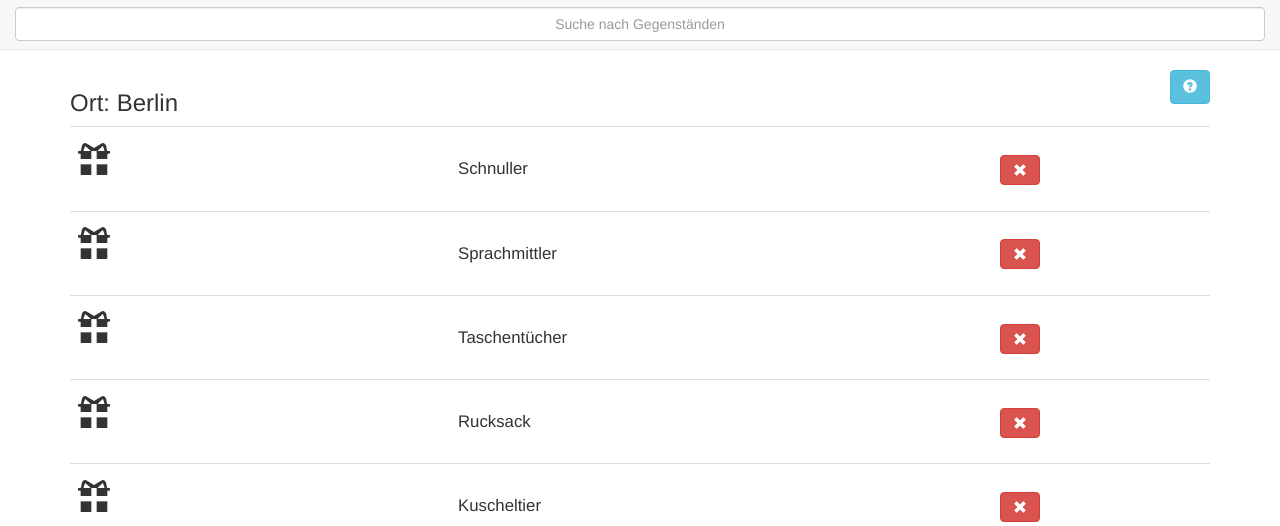
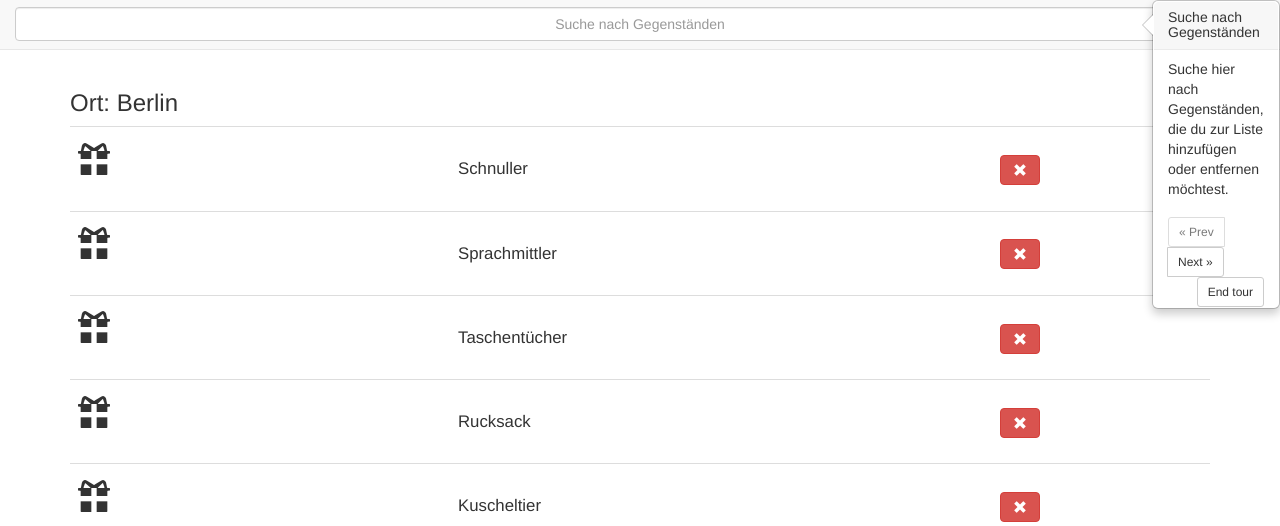
Before and after one commit to TazDingoOG/Hack4Good2015, a PHP site: page /a/besser-wisser-martin in a window 1280 px wide. Shown: the top 526 px of the page. Run offline with PHP 8.4, Linux system fonts and the light colour scheme; data comes from the database, SQL or seed files in the repository; some libraries are stand-ins or nearby versions.

Commit message:
Still trying to implement guided tour. Fixed css path for tour.

```diff
--- a/templates/list.html.twig
+++ b/templates/list.html.twig
@@ -7,7 +7,7 @@
 <link rel="stylesheet" type="text/css" href="/static/css/custom.css">
 
 <!-- bootstrap tour -->
-<link href="bootstrap-tour.min.css" rel="stylesheet">
+<link href="/static/css/bootstrap-tour.min.css" rel="stylesheet">
 
 {% endblock %}
 
@@ -34,6 +34,31 @@
     <!-- bootstrap tour -->
     <script src="/static/js/bootstrap-tour.min.js">
     </script>
+
+    <script type="text/javascript">
+     var tour = new Tour ({
+            steps: [
+            {
+                element: "#search",
+                title: "Suche nach Gegenständen",
+                content: "Suche hier nach Gegenständen, die du zur Liste hinzufügen oder entfernen möchtest."
+            },
+            {
+                element: "#floating_button",
+                title: "Erstelle neue Gegenstände/Bedürfnisse/Items",
+                content: "Wenn, deine Suche erfolglos war, kannst du hier neue Items erstellen, um sie der Liste hinzuzufügen."
+            }
+            ]});
+
+        tour.init();
+        tour.start();
+        </script>
+    <!-- guided tour script -->
+    <script>
+       function startGuidedTour() {
+
+        }
+    </script>
     {% endblock %}
 
 
@@ -58,7 +83,7 @@
     data-target="#myModal" id="floating_button" data-tooltip="tooltip" data-placement="top" title="Erstelle einen neuen Gegenstand!"><span class="glyphicon glyphicon-plus"></span></button>
     <div class="container">
         <h3>Ort: Berlin</h3>
-            <button class="btn btn-info guided-tour-button">
+        <button class="btn btn-info guided-tour-button" id="help-button" onclick="startGuidedTour()">
             <span class="glyphicon glyphicon-question-sign"></span>
         </button>
         <div id="table_content">
```
Lines whose indentation alone changed are shown as unchanged.
